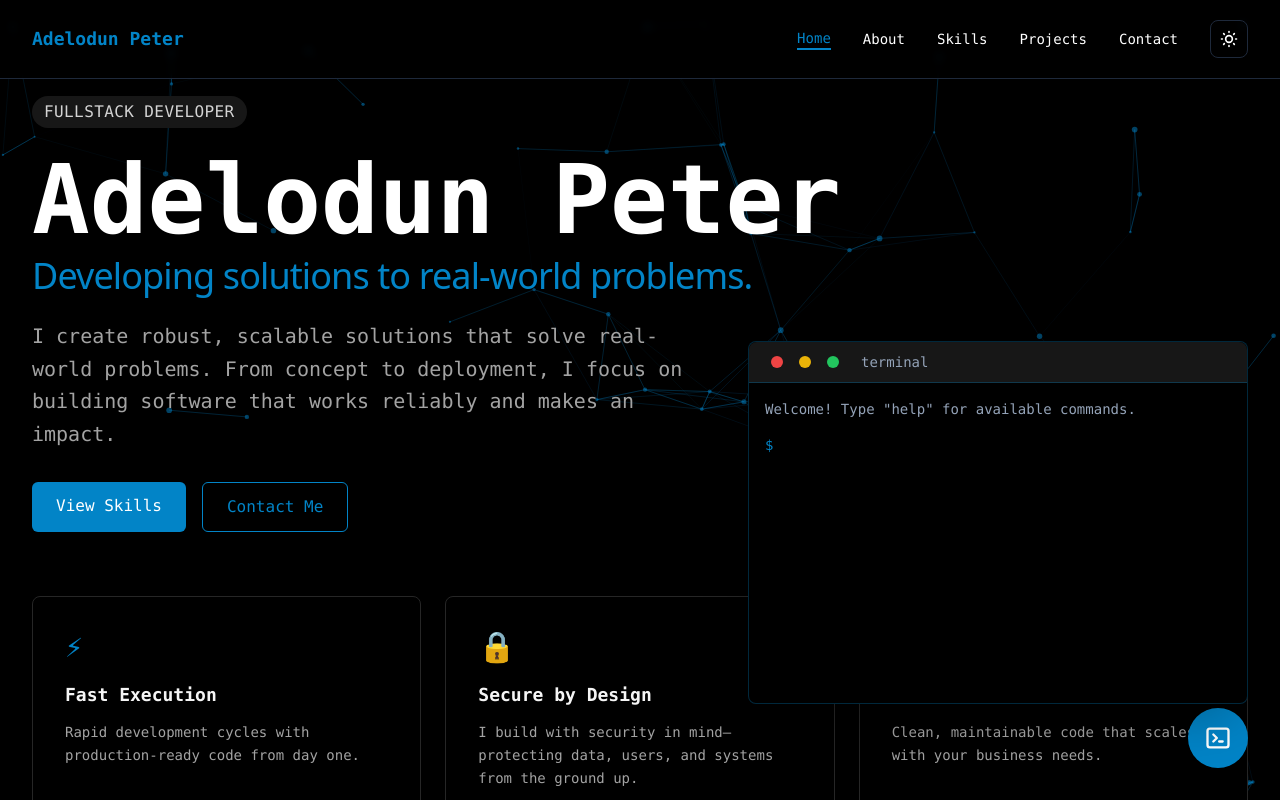
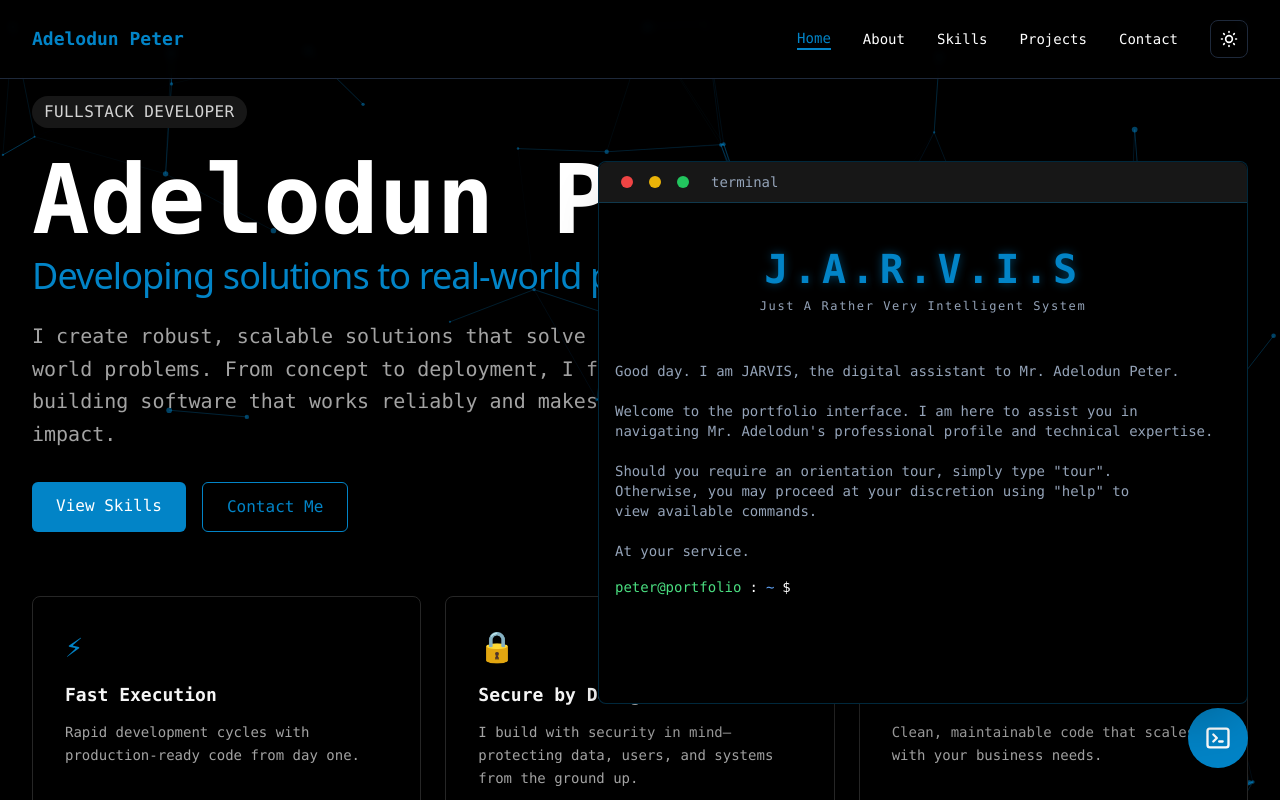
Before and after one commit to Adelodunpeter25/portfolio, a React (Vite) app in the folder portfolio-frontend/: page / in a window 1280 px wide. Both pictures are taken after a click on the button 1218 px from the left and 738 px from the top of the page. Shown: the top 800 px of the page. Built offline with nearby package versions, Linux system fonts and the light colour scheme.

Commit message:
working on the terminal

```diff
--- a/portfolio-frontend/src/components/Terminal.tsx
+++ b/portfolio-frontend/src/components/Terminal.tsx
@@ -8,41 +8,56 @@ interface Command {
 const commands: Record<string, string[]> = {
   help: [
     'Available commands:',
-    '  about    - Learn about me',
-    '  skills   - View my technical skills',
-    '  projects - See my projects',
-    '  contact  - Get contact information',
+    '  about    - Navigate to About section',
+    '  skills   - Navigate to Skills section',
+    '  projects - Navigate to Projects section',
+    '  contact  - Navigate to Contact section',
+    '  tour     - Take a guided orientation',
     '  clear    - Clear terminal',
     '  help     - Show this message',
   ],
   about: [
-    'Adelodun Peter - FullStack Developer',
+    'ADELODUN PETER',
+    'FullStack Developer & Problem Solver',
     '',
-    'I create robust, scalable solutions that solve real-world problems.',
-    'From concept to deployment, I focus on building software that works',
-    'reliably and makes an impact.',
+    'Mr. Adelodun creates robust, scalable solutions that solve',
+    'real-world problems. From concept to deployment, he focuses',
+    'on building software that works reliably and makes an impact.',
   ],
   skills: [
-    'Technical Skills:',
-    '  • Python (Django, FastAPI)',
-    '  • React & TypeScript',
-    '  • PostgreSQL & SQLite',
-    '  • Git & Version Control',
-    '  • HTML & CSS',
+    'TECHNICAL EXPERTISE:',
+    '  ▸ Python (Django, FastAPI)      [████████░░] 90%',
+    '  ▸ React & TypeScript            [████████░░] 84%',
+    '  ▸ PostgreSQL & SQLite           [████████░░] 87%',
+    '  ▸ Git & Version Control         [█████████░] 90%',
+    '  ▸ HTML & CSS                    [████████░░] 88%',
   ],
   projects: [
-    'Featured Projects:',
-    '  1. Project One - React & TypeScript',
-    '  2. Project Two - Node.js & MongoDB',
-    '  3. Project Three - Mobile-first design',
+    'PORTFOLIO PROJECTS:',
+    '  [1] Project One - React & TypeScript',
+    '  [2] Project Two - Node.js & MongoDB',
+    '  [3] Project Three - Mobile-first design',
     '',
-    'Type "projects <number>" for details or scroll down to view all.',
+    'Scroll down the page to view detailed project information.',
   ],
   contact: [
-    'Contact Information:',
-    '  Email: adelodunpeter24@gmail.com',
-    '  GitHub: github.com/Adelodunpeter25',
-    '  LinkedIn: linkedin.com/in/adelodunpeter',
+    'CONTACT INFORMATION:',
+    '  Email     : adelodunpeter24@gmail.com',
+    '  GitHub    : github.com/Adelodunpeter25',
+    '  LinkedIn  : linkedin.com/in/adelodunpeter',
+    '',
+    'Feel free to reach out for collaboration opportunities.',
+  ],
+  tour: [
+    'ORIENTATION TOUR:',
+    '',
+    '1. Navigate using the menu at the top',
+    '2. Explore the About section to learn about the approach',
+    '3. Review Skills to see technical proficiency',
+    '4. Browse Projects to see work samples',
+    '5. Use Contact form to get in touch',
+    '',
+    'Type any command to continue exploring.',
   ],
 };
 
@@ -51,12 +66,30 @@ export default function Terminal() {
   const [isMinimized, setIsMinimized] = useState(false);
   const [isExpanded, setIsExpanded] = useState(false);
   const [history, setHistory] = useState<Command[]>([
-    { input: '', output: ['Welcome! Type "help" for available commands.'] },
+    {
+      input: '',
+      output: [
+        '<div style="text-align: center; margin: 20px 0 5px 0;">',
+        '<span style="font-size: 2.5rem; font-weight: bold; color: #0284c7; letter-spacing: 0.3rem; text-shadow: 0 0 10px rgba(2, 132, 199, 0.5);">J.A.R.V.I.S</span>',
+        '<div style="color: #94A3B8; font-size: 0.75rem; margin-top: 8px; letter-spacing: 0.1rem;">Just A Rather Very Intelligent System</div>',
+        '</div>',
+        'Good day. I am JARVIS, the digital assistant to Mr. Adelodun Peter.',
+        '',
+        'Welcome to the portfolio interface. I am here to assist you in',
+        'navigating Mr. Adelodun\'s professional profile and technical expertise.',
+        '',
+        'Should you require an orientation tour, simply type "tour".',
+        'Otherwise, you may proceed at your discretion using "help" to',
+        'view available commands.',
+        '',
+        'At your service.',
+      ]
+    },
   ]);
   const [input, setInput] = useState('');
   const [position, setPosition] = useState({ x: 0, y: 0 });
   const [isDragging, setIsDragging] = useState(false);
-  const [dragStart, setDragStart] = useState({ x: 0, y: 0 });
+  const dragOffset = useRef({ x: 0, y: 0 });
 
   const terminalRef = useRef<HTMLDivElement>(null);
   const inputRef = useRef<HTMLInputElement>(null);
@@ -70,20 +103,23 @@ export default function Terminal() {
     if (!isDragging) return;
 
     const handleMouseMove = (e: MouseEvent) => {
-      const newX = e.clientX - dragStart.x;
-      const newY = e.clientY - dragStart.y;
+      if (!windowRef.current) return;
 
-      const maxX = window.innerWidth - (windowRef.current?.offsetWidth || 500);
-      const maxY = window.innerHeight - (windowRef.current?.offsetHeight || 400);
+      const newX = e.clientX - dragOffset.current.x;
+      const newY = e.clientY - dragOffset.current.y;
 
-      setPosition({
-        x: Math.max(0, Math.min(newX, maxX)),
-        y: Math.max(0, Math.min(newY, maxY)),
-      });
+      windowRef.current.style.transform = `translate3d(${newX}px, ${newY}px, 0)`;
     };
 
-    const handleMouseUp = () => {
+    const handleMouseUp = (e: MouseEvent) => {
       setIsDragging(false);
+      const newX = e.clientX - dragOffset.current.x;
+      const newY = e.clientY - dragOffset.current.y;
+
+      // Only update position if we actually moved
+      if (Math.abs(newX) > 1 || Math.abs(newY) > 1) {
+        setPosition({ x: newX, y: newY });
+      }
     };
 
     document.addEventListener('mousemove', handleMouseMove);
@@ -93,18 +129,24 @@ export default function Terminal() {
       document.removeEventListener('mousemove', handleMouseMove);
       document.removeEventListener('mouseup', handleMouseUp);
     };
-  }, [isDragging, dragStart]);
+  }, [isDragging]);
 
   const handleMouseDown = (e: React.MouseEvent) => {
-    if (windowRef.current) {
-      const rect = windowRef.current.getBoundingClientRect();
-      setDragStart({
-        x: e.clientX - rect.left,
-        y: e.clientY - rect.top,
-      });
-      setIsDragging(true);
-      e.preventDefault();
+    // Don't drag if clicking on input, buttons, or interactive elements
+    const target = e.target as HTMLElement;
+    if (target.tagName === 'INPUT' || target.tagName === 'BUTTON' || target.closest('button')) {
+      return;
     }
+
+    if (!windowRef.current) return;
+
+    const rect = windowRef.current.getBoundingClientRect();
+    dragOffset.current = {
+      x: e.clientX - rect.left,
+      y: e.clientY - rect.top,
+    };
+    setIsDragging(true);
+    e.preventDefault();
   };
 
   const handleCommand = (cmd: string) => {
@@ -112,6 +154,31 @@ export default function Terminal() {
 
     if (trimmed === 'clear') {
       setHistory([]);
+      return;
+    }
+
+    // Handle navigation commands
+    if (trimmed === 'about') {
+      document.getElementById('about')?.scrollIntoView({ behavior: 'smooth' });
+      setHistory([...history, { input: cmd, output: ['Navigating to About section...'] }]);
+      return;
+    }
+
+    if (trimmed === 'skills') {
+      document.getElementById('skills')?.scrollIntoView({ behavior: 'smooth' });
+      setHistory([...history, { input: cmd, output: ['Navigating to Skills section...'] }]);
+      return;
+    }
+
+    if (trimmed === 'projects') {
+      document.getElementById('projects')?.scrollIntoView({ behavior: 'smooth' });
+      setHistory([...history, { input: cmd, output: ['Navigating to Projects section...'] }]);
+      return;
+    }
+
+    if (trimmed === 'contact') {
+      document.getElementById('contact')?.scrollIntoView({ behavior: 'smooth' });
+      setHistory([...history, { input: cmd, output: ['Navigating to Contact section...'] }]);
       return;
     }
 
@@ -130,6 +197,9 @@ export default function Terminal() {
   const handleClose = () => {
     setIsOpen(false);
     setPosition({ x: 0, y: 0 });
+    if (windowRef.current) {
+      windowRef.current.style.transform = 'none';
+    }
   };
 
   const handleMinimize = () => {
@@ -144,25 +214,26 @@ export default function Terminal() {
           ref={windowRef}
           style={{
             position: 'fixed',
-            left: position.x ? `${position.x}px` : 'auto',
-            top: position.y ? `${position.y}px` : 'auto',
+            left: !position.x && !position.y ? 'auto' : '0',
+            top: !position.x && !position.y ? 'auto' : '0',
             right: !position.x && !position.y ? '2rem' : 'auto',
             bottom: !position.x && !position.y ? '6rem' : 'auto',
+            transform: position.x || position.y ? `translate3d(${position.x}px, ${position.y}px, 0)` : 'none',
             cursor: isDragging ? 'grabbing' : 'default',
           }}
           className="z-50 select-none animate-in fade-in slide-in-from-bottom-4 duration-300"
         >
           <div className={`bg-black border border-primary/30 rounded-lg shadow-2xl transition-all duration-300 ${
-            isExpanded ? 'w-[90vw] h-[90vh]' : 'w-[500px] max-w-[calc(100vw-4rem)]'
+            isExpanded ? 'w-[90vw] h-[90vh]' : 'w-[650px] max-w-[calc(100vw-4rem)]'
           }`}>
             {/* Header */}
             <div
               onMouseDown={handleMouseDown}
               onClick={() => isMinimized && setIsMinimized(false)}
-              className="flex items-center justify-between bg-neutral-900 px-4 py-2 rounded-t-lg border-b border-primary/30 cursor-grab active:cursor-grabbing select-none"
+              className="flex items-center justify-between bg-neutral-900 px-4 py-2 rounded-t-lg border-b border-primary/30 select-none cursor-grab"
             >
               <div className="flex items-center gap-2">
-                <div className="flex gap-1" onMouseDown={(e) => e.stopPropagation()}>
+                <div className="flex gap-1">
                   <button
                     onClick={handleClose}
                     className="p-1.5 rounded-full hover:bg-neutral-800 transition-colors cursor-pointer group"
@@ -206,32 +277,39 @@ export default function Terminal() {
               <div
                 ref={terminalRef}
                 onClick={() => inputRef.current?.focus()}
-                className={`p-4 font-mono text-sm overflow-y-auto cursor-text transition-all duration-300 ${
-                  isExpanded ? 'h-[calc(90vh-3rem)]' : 'h-80'
-                }`}
+                className={`p-4 font-mono text-sm cursor-text transition-all duration-300 ${
+                  isExpanded ? 'h-[calc(90vh-3rem)]' : 'h-[500px]'
+                } overflow-y-auto terminal-scroll`}
               >
                 {history.map((cmd, i) => (
                   <div key={i} className="mb-4">
                     {cmd.input && (
-                      <div className="flex gap-2 text-primary">
-                        <span>$</span>
-                        <span>{cmd.input}</span>
+                      <div className="flex gap-2">
+                        <span className="text-green-400">peter@portfolio</span>
+                        <span className="text-white">:</span>
+                        <span className="text-blue-400">~</span>
+                        <span className="text-white">$</span>
+                        <span className="text-white">{cmd.input}</span>
                       </div>
                     )}
-                    <div className="text-text-secondary whitespace-pre-line">
-                      {cmd.output.join('\n')}
-                    </div>
+                    <div
+                      className="text-text-secondary whitespace-pre-line"
+                      dangerouslySetInnerHTML={{ __html: cmd.output.join('\n') }}
+                    />
                   </div>
                 ))}
 
-                <form onSubmit={handleSubmit} className="flex gap-2 text-primary">
-                  <span>$</span>
+                <form onSubmit={handleSubmit} className="flex gap-2">
+                  <span className="text-green-400">peter@portfolio</span>
+                  <span className="text-white">:</span>
+                  <span className="text-blue-400">~</span>
+                  <span className="text-white">$</span>
                   <input
                     ref={inputRef}
                     type="text"
                     value={input}
                     onChange={(e) => setInput(e.target.value)}
-                    className="flex-1 bg-transparent outline-none"
+                    className="flex-1 bg-transparent outline-none text-white terminal-cursor terminal-input"
                     spellCheck={false}
                   />
                 </form>
--- a/portfolio-frontend/src/index.css
+++ b/portfolio-frontend/src/index.css
@@ -63,6 +63,41 @@
   html.light textarea:focus {
     @apply border-primary ring-2 ring-primary/20;
   }
+
+  /* Remove terminal input styling */
+  .terminal-input {
+    border: none !important;
+    box-shadow: none !important;
+    background: transparent !important;
+  }
+
+  html.light .terminal-input {
+    border: none !important;
+    box-shadow: none !important;
+    background: transparent !important;
+  }
+
+  /* Fast terminal scrolling */
+  .terminal-scroll {
+    scroll-behavior: auto;
+  }
+
+  .terminal-scroll::-webkit-scrollbar {
+    width: 8px;
+  }
+
+  .terminal-scroll::-webkit-scrollbar-track {
+    background: transparent;
+  }
+
+  .terminal-scroll::-webkit-scrollbar-thumb {
+    background: #1E293B;
+    border-radius: 4px;
+  }
+
+  .terminal-scroll::-webkit-scrollbar-thumb:hover {
+    background: #0284c7;
+  }
 }
 
 @layer utilities {
@@ -86,3 +121,18 @@
     transform: translateY(0);
   }
 }
+
+@keyframes blink {
+  0%, 50% {
+    opacity: 1;
+  }
+  51%, 100% {
+    opacity: 0;
+  }
+}
+
+.terminal-cursor::after {
+  content: '█';
+  animation: blink 1s infinite;
+  margin-left: 2px;
+}
```
